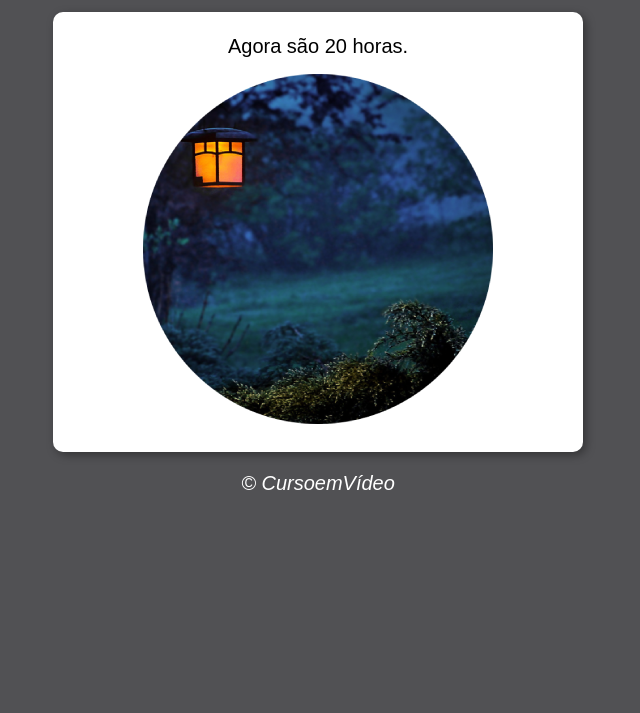
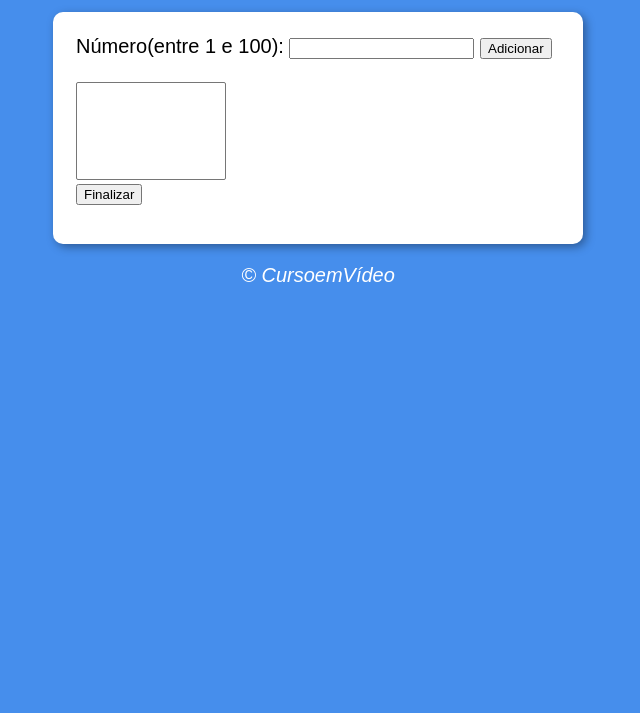
Before and after one commit to TearG/ExerciciosP7P8-E18---Curso-em-V-deo, a plain HTML site: page index.html in a window 1280 px wide. Shown: the part 87-800 px from the top of the page, without its empty margins (322-962 px from the left). Drawn offline with Linux system fonts and the light colour scheme.

Commit message:
Parte 07 feita - Exercicio Curso em Video JavaScript

```diff
--- a/estilo.css
+++ b/estilo.css
@@ -21,8 +21,12 @@ section {
   box-shadow: 3px 3px 10px rgba(0, 0, 0, 0.363);
 }
 
+select#flista{
+  width: 150px;
+}
+
 div{
-  text-align: center;
+  text-align: left;
   padding: 8px;
 }
 footer {
--- a/index.html
+++ b/index.html
@@ -3,19 +3,23 @@
 <head>
   <meta charset="utf-8">
   <meta name="viewport" content="width=device-width">
-  <title>Modelo de Exercício</title>
+  <title>Analisador de Números</title>
   <link href="estilo.css" rel="stylesheet" type="text/css" />
 </head>
-<body onload="carregar()">
+<body>
   <header>
-    <h1>Hora do Dia</h1>
+    <h1>Analisador de Números</h1>
   </header>
   <section>
-      <div id="msg">
-        Aqui vai aparecer a mensagem...
+      <div>
+        Número(entre 1 e 100):
+        <input type="number" name="fmum" id="fnum">
+        <input type="button" value="Adicionar" onclick="adicionar()">
+        <br><br><select name="flista" id="flista" size="6"></select>
+        <br><input type="button" value="Finalizar">
       </div>
-    <div id="foto">
-      <img id="imagem" src="Manha2.png" alt="Foto do Dia">
+    <div id="res">
+
     </div>
   </section>
   <footer>
--- a/script.js
+++ b/script.js
@@ -1,18 +1,28 @@
-function carregar() {
-  var msg = window.document.getElementById('msg')
-  var img =       window.document.getElementById('imagem')
-  var data = new Date()
-  var hora = data.getHours()
-  //var hora = 10
-  msg.innerHTML = `Agora são ${hora} horas.`
-  if (hora >= 0 && hora < 12){
-    img.src = 'Manha2.png'
-    document.body.style.background = '#e2cd9f'
-  } else if (hora >= 12 && hora < 18) {
-    img.src = 'Tarde2.png'
-    document.body.style.background = '#b9846f'
+let num = document.getSelector('input#fnum')
+let lista = document.querySelector('select#flista')
+let rest = document.querySelector('div#res')
+let valores = []
+
+function isNumero(n) {
+  if(Number(n) >= 1 && Number(n) <= 100) {
+    return true
   } else {
-    img.src = 'Noite2.png'
-    document.body.style.background = '#515154'
+    return false
   }
 }
+
+function inLista(n, l){
+  if (l.indexOff(Number(n)) != -1) {
+    return true
+  } else {
+    return false
+  }
+}
+
+function adicionar() {
+  if(isNumero(num.value) && !inLista(num.value, valores)) {
+    window.alert('ok')
+  } else {
+    window.alert('Valor inválido ou já encontrado na lista.')
+  }
+}
```
Also changed, not shown: Manha2.png (deleted), Noite2.png (deleted), Tarde2.png (deleted).
